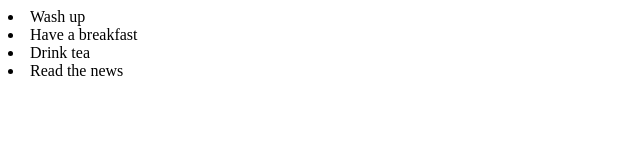
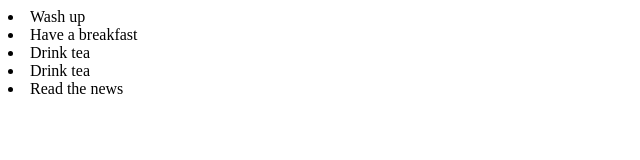
Before and after one commit to bodya3335/lab4, a plain HTML site: page index.html in a window 1280 px wide. Shown: the whole page, without its empty margins (0-640 px from the left). Drawn offline with Linux system fonts and the light colour scheme.

Commit message:
upd content in file

```diff
--- a/index.html
+++ b/index.html
@@ -9,6 +9,7 @@
 	<li>Wash up</li>
 	<li>Have a breakfast</li>
 	<li>Drink tea</li>
+	<li>Drink tea</li>
 	<li>Read the news</li>
     </div>
   </body>
```
